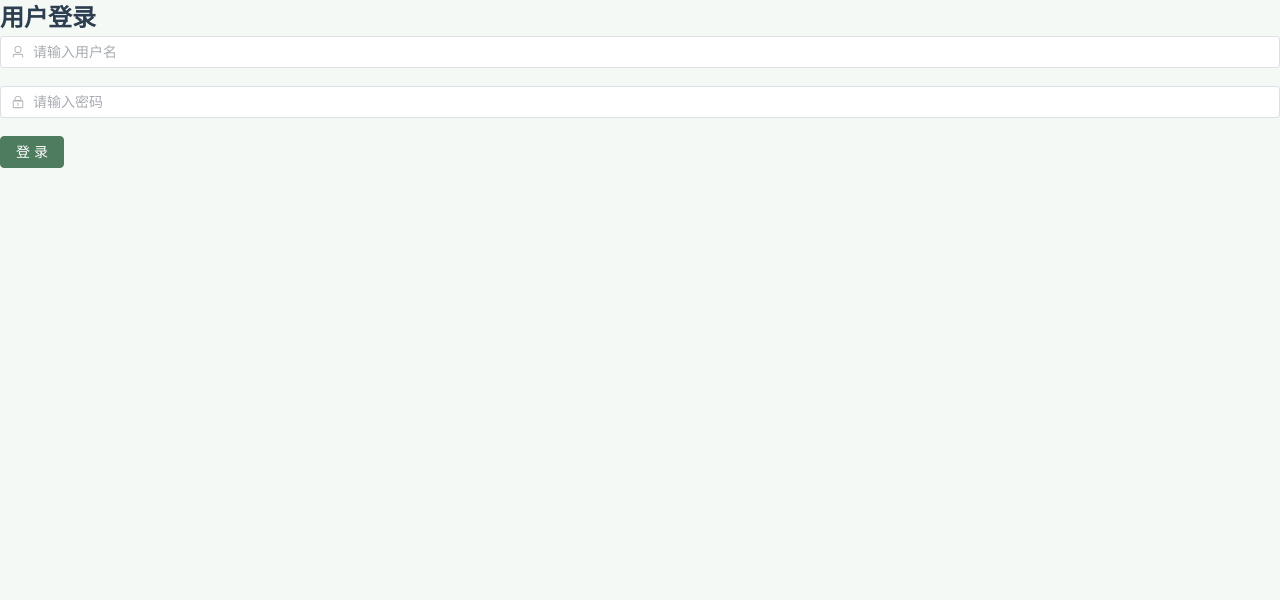
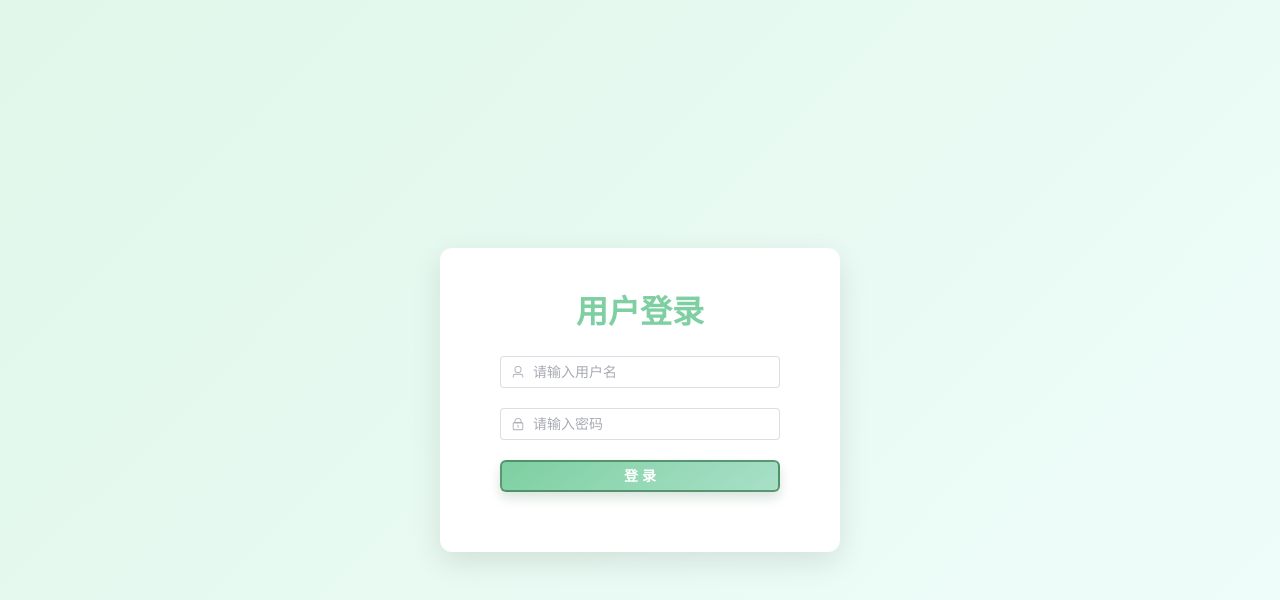
Before and after one commit to Ethan-Rain/mywebf, a Vue app: page /login in a window 1280 px wide. Shown: the top 600 px of the page. Built offline with nearby package versions, Linux system fonts and the light colour scheme.

Commit message:
style(LoginView): 添加登录页面样式
- 设定整体背景为柔和绿调渐变
- 设计登录框的基本样式，包括背景、圆角、阴影等
- 定义标题、表单、按钮等元素的样式
- 添加输入框和登录按钮的美化效果
- 定义部分颜色变量以方便全局调整

```diff
--- a/src/views/LoginView.vue
+++ b/src/views/LoginView.vue
@@ -81,3 +81,71 @@ const handleLogin = async () => {
   }
 }
 </script>
+
+<style scoped>
+/* 整体背景：采用柔和绿调渐变 */
+.login-container {
+  display: flex;
+  justify-content: center;
+  align-items: center;
+  height: 100vh;
+  background: linear-gradient(135deg, #e0f7e9, #f0fdfc);
+}
+
+/* 登录框基本样式 */
+.login-box {
+  background: #ffffff;
+  border-radius: 12px;
+  box-shadow: 0 10px 30px rgba(0, 0, 0, 0.1);
+  padding: 40px 60px;
+  width: 400px;
+  text-align: center;
+}
+
+/* 标题样式 */
+.login-box h2 {
+  margin-bottom: 20px;
+  color: var(--main-green, #7ecfa1);
+  font-size: 2rem;
+  font-weight: bold;
+}
+
+/* 表单区域 */
+.login-form {
+  margin-top: 20px;
+}
+.el-form-item {
+  margin-bottom: 20px;
+}
+
+/* input 框圆角美化 */
+.el-input__inner {
+  border-radius: 6px;
+}
+
+/* 登录按钮 */
+.login-button {
+  width: 100%;
+  border-radius: 6px;
+  font-weight: bold;
+  background: linear-gradient(145deg, var(--main-green, #7ecfa1), var(--accent-green, #a8e0c8));
+  border: 2px solid rgba(60, 120, 80, 0.7);
+  box-shadow: 0 6px 12px rgba(60, 120, 80, 0.2);
+  transition: all 0.2s ease;
+}
+.login-button:hover {
+  transform: translateY(-2px);
+  box-shadow: 0 10px 20px rgba(60, 120, 80, 0.3);
+  border: 2px solid rgba(60, 120, 80, 0.9);
+  color: var(--button-hover-color, rgba(255, 255, 255, 0.85));
+}
+
+/* 可选：自定义element-plus组件颜色变量（若需要，可根据项目进行全局调整） */
+:root {
+  --main-green: #7ecfa1;
+  --accent-green: #a8e0c8;
+  --button-hover-color: rgba(255, 255, 255, 0.85);
+  --text-shadow-color: rgba(60, 120, 80, 0.3);
+  --button-text-color: #ffffff;
+}
+</style>
```
